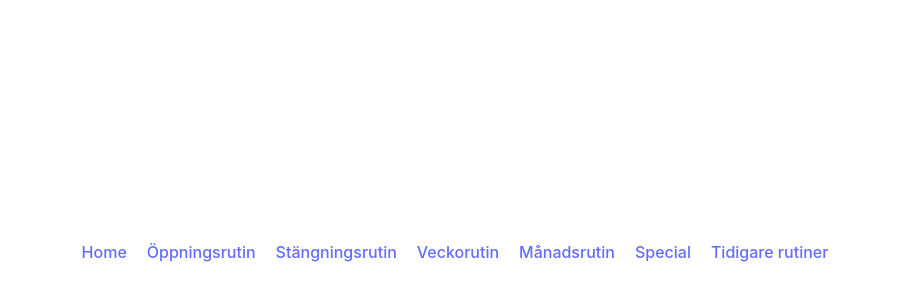
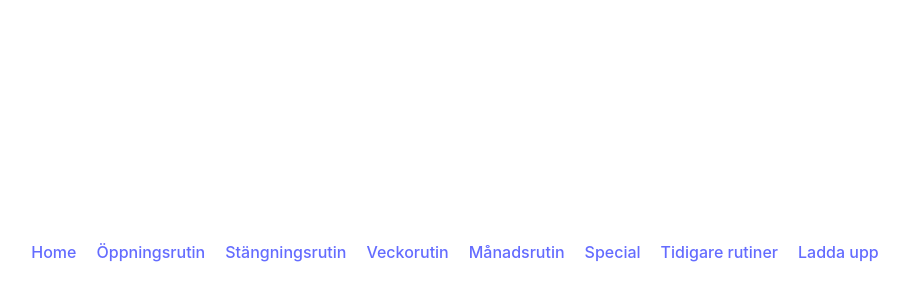
Before and after one commit to wahlstrommm/che-routine, a React (Vite) app: page / in a window 1280 px wide. Shown: the part 148-448 px from the top of the page, without its empty margins (205-1114 px from the left). Built offline with nearby package versions, Linux system fonts and the light colour scheme.

Commit message:
added the upload in the layout

```diff
--- a/src/Pages/Layout.tsx
+++ b/src/Pages/Layout.tsx
@@ -27,6 +27,9 @@ function Layout() {
           <li>
             <Link to={"/Summary"}>Tidigare rutiner</Link>
           </li>
+          <li>
+            <Link to={"/Upload"}>Ladda upp</Link>
+          </li>
         </ul>
       </nav>
 
```
